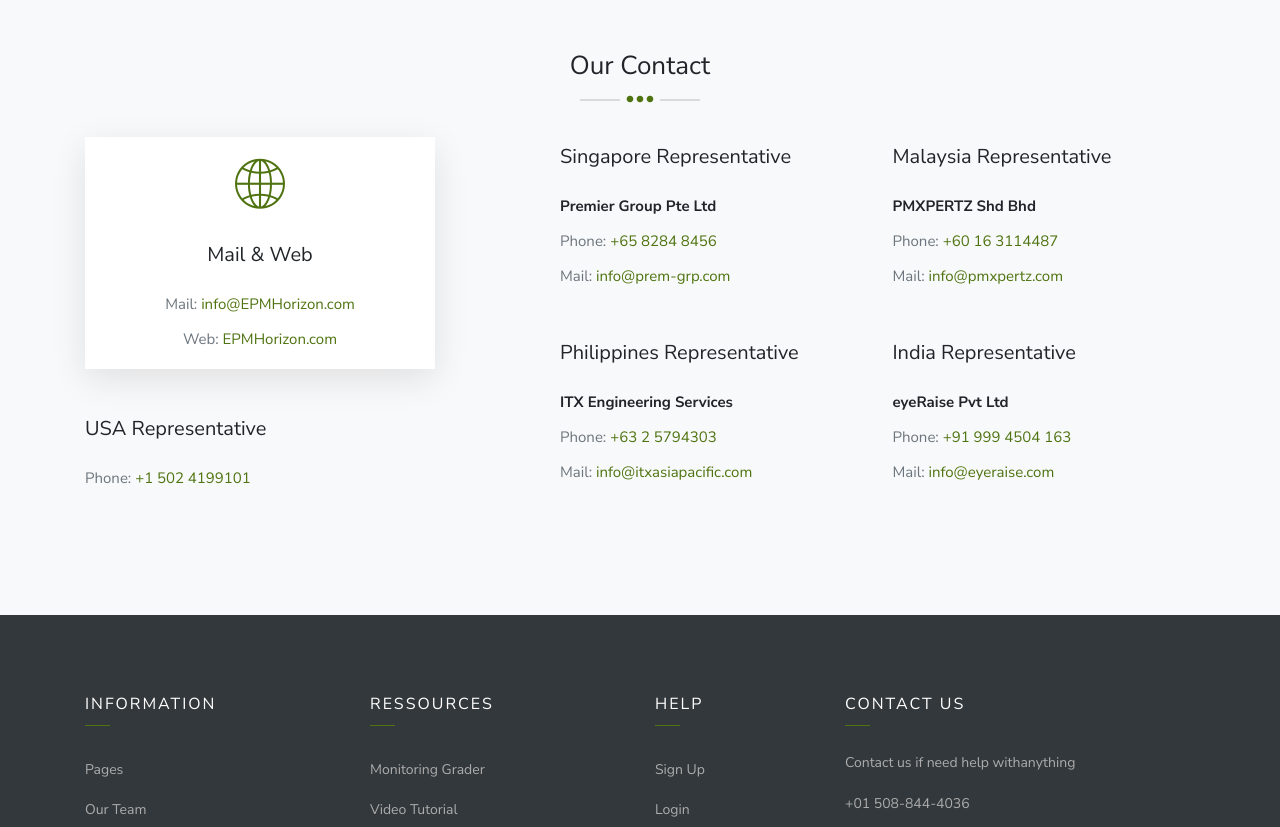
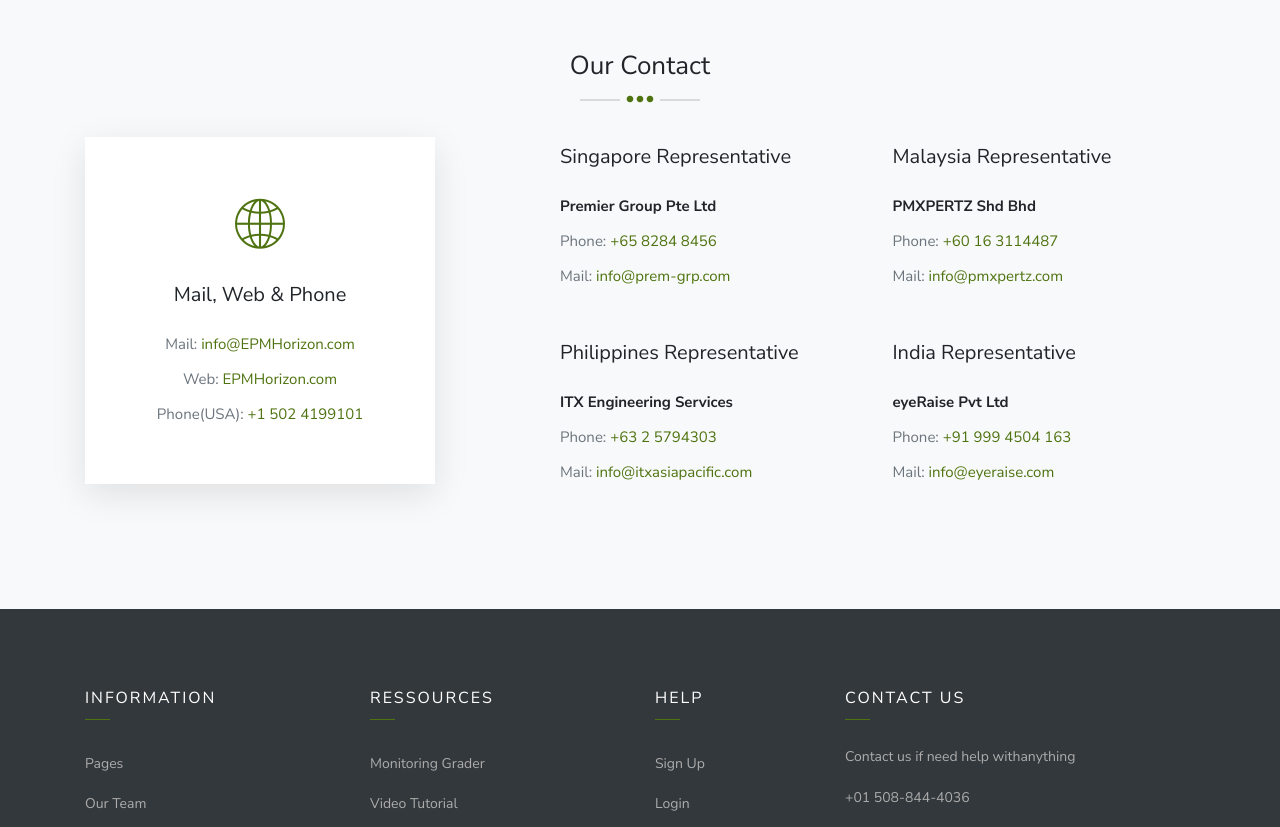
Before and after one commit to leofelixlaw/horison, a website: page index.html in a window 1280 px wide. Shown: the part 5140-5967 px from the top of the page. Drawn offline with nearby package versions, Linux system fonts and the light colour scheme.

Commit message:
update add

```diff
--- a/index.html
+++ b/index.html
@@ -502,23 +502,17 @@
 
 			<div class="row">
 				<div class="col-md-4">
-					<div class="contact-details text-center bg-white p-2 mt-3">
+					<div class="contact-details text-center bg-white p-5 mt-3">
 						<div class="contact-icon">
 							<i class="pe-7s-global text-custom"></i>
 						</div>
-						<h5 class="mt-2">Mail & Web</h5>
+						<h5 class="mt-2">Mail, Web & Phone</h5>
 						<div class="mt-4">
 							<p class="text-muted mb-2">Mail: <a href="email:info@EPMHorizon.com"
 									class="text-custom">info@EPMHorizon.com</a></p>
 							<p class="text-muted mb-2">Web: <a href="https://www.EPMHorizon.com"
 									class="text-custom">EPMHorizon.com</a></p>
-						</div>
-					</div>
-					<div>
-						<h5 class="mt-5">USA Representative</h5>
-						<div class="mt-4">
-							<p class="text-muted mb-2">Phone: <a href="tel:+15024199101" class="text-custom">+1 502 4199101</a></p>
-							<p class="text-muted mb-2">&nbsp;</p>
+							<p class="text-muted mb-2">Phone(USA): <a href="tel:+15024199101" class="text-custom">+1 502 4199101</a></p>
 						</div>
 					</div>
 				</div>
```
